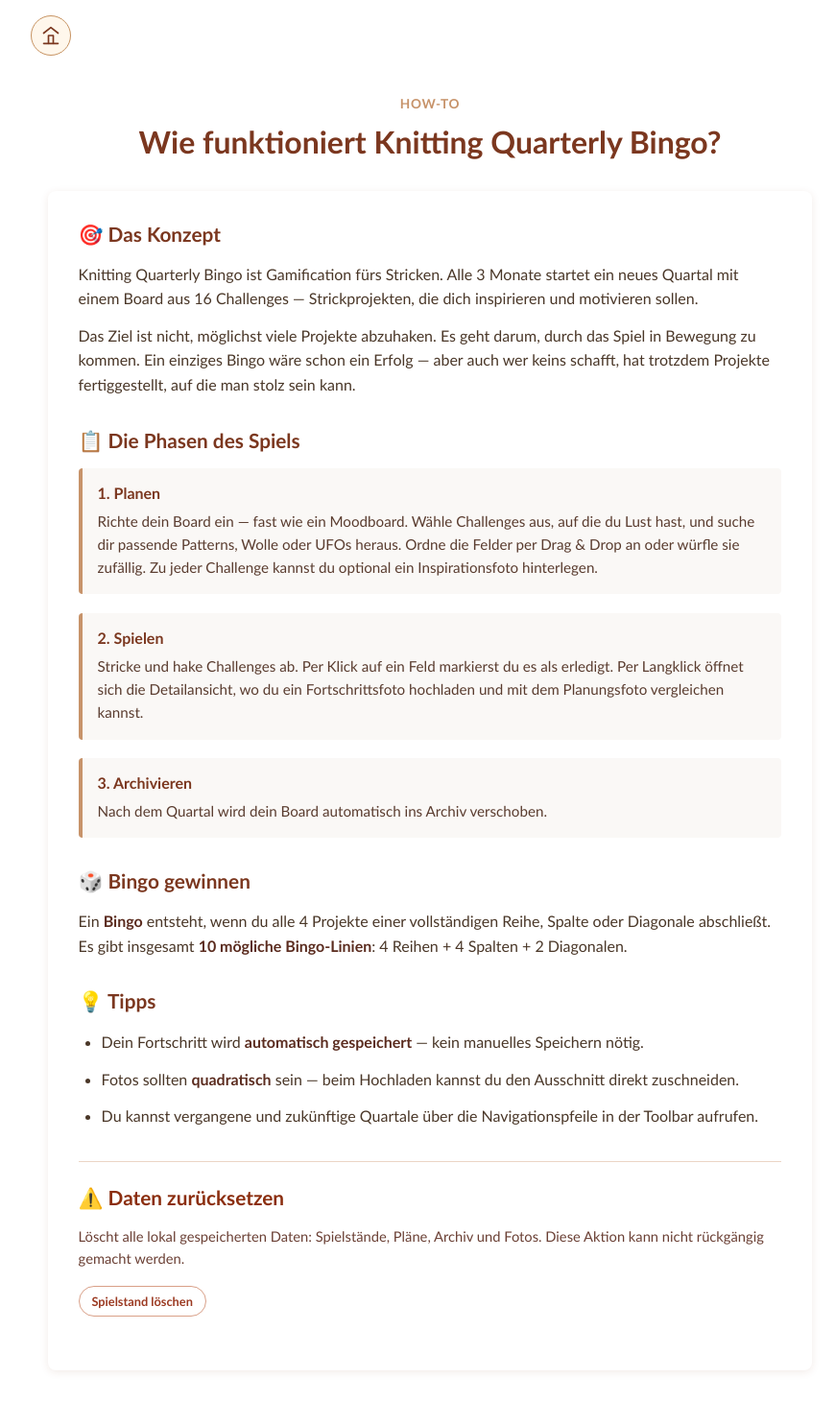
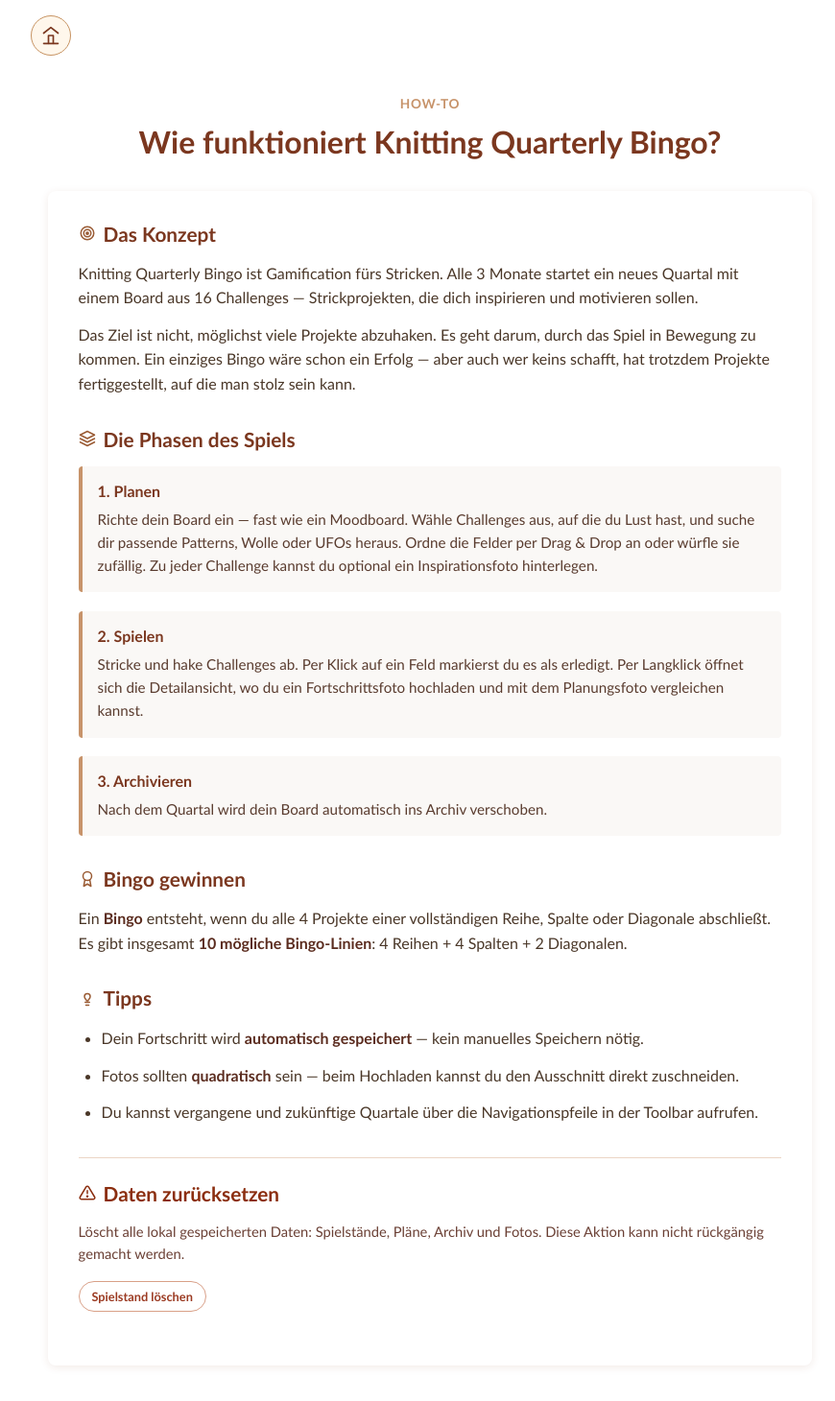
Before and after one commit to flingoflux/knitting-quarterly-bingo, an Angular app: page /how-it-works in a window 1280 px wide. Shown: the whole page at 96% size, without its empty margins (192-1062 px from the left). Built offline with nearby package versions, Linux system fonts and the light colour scheme.

Commit message:
feat: add icon component and update 'How it works' page with icons for improved visual clarity

```diff
--- a/src/app/features/start-page/presentation/pages/how-it-works.component.ts
+++ b/src/app/features/start-page/presentation/pages/how-it-works.component.ts
@@ -3,13 +3,14 @@ import { Router } from '@angular/router';
 import { PageToolbarComponent } from '../../../../shared/ui/organisms/page-toolbar/page-toolbar.component';
 import { PageContainerComponent } from '../../../../shared/ui/templates/page-container/page-container.component';
 import { ButtonComponent } from '../../../../shared/ui/atoms/button/button.component';
+import { IconComponent } from '../../../../shared/ui/atoms/icon/icon.component';
 import { StorageService } from '../../../../core/infrastructure/storage.service';
 import { IndexedDbImageRepository } from '../../../../core/infrastructure/indexed-db-image-repository.service';
 
 @Component({
   selector: 'app-how-to',
   standalone: true,
-  imports: [PageToolbarComponent, PageContainerComponent, ButtonComponent],
+  imports: [PageToolbarComponent, PageContainerComponent, ButtonComponent, IconComponent],
   template: `
     <kq-page-container>
       <kq-page-toolbar
@@ -26,7 +27,7 @@ import { IndexedDbImageRepository } from '../../../../core/infrastructure/indexe
 
         <div class="content">
         <section class="section">
-          <h2>🎯 Das Konzept</h2>
+          <h2 class="section-title"><kq-icon name="target" [size]="18"/>Das Konzept</h2>
           <p>
             Knitting Quarterly Bingo ist Gamification fürs Stricken. Alle 3 Monate startet ein neues
             Quartal mit einem Board aus 16 Challenges — Strickprojekten, die dich inspirieren und motivieren sollen.
@@ -39,7 +40,7 @@ import { IndexedDbImageRepository } from '../../../../core/infrastructure/indexe
         </section>
 
         <section class="section">
-          <h2>📋 Die Phasen des Spiels</h2>
+          <h2 class="section-title"><kq-icon name="layers" [size]="18"/>Die Phasen des Spiels</h2>
           <div class="phase-list">
             <div class="phase">
               <div class="phase-name">1. Planen</div>
@@ -68,7 +69,7 @@ import { IndexedDbImageRepository } from '../../../../core/infrastructure/indexe
         </section>
 
         <section class="section">
-          <h2>🎲 Bingo gewinnen</h2>
+          <h2 class="section-title"><kq-icon name="award" [size]="18"/>Bingo gewinnen</h2>
           <p>
             Ein <strong>Bingo</strong> entsteht, wenn du alle 4 Projekte einer vollständigen
             Reihe, Spalte oder Diagonale abschließt. Es gibt insgesamt <strong>10 mögliche Bingo-Linien</strong>:
@@ -77,7 +78,7 @@ import { IndexedDbImageRepository } from '../../../../core/infrastructure/indexe
         </section>
 
         <section class="section">
-          <h2>💡 Tipps</h2>
+          <h2 class="section-title"><kq-icon name="lightbulb" [size]="18"/>Tipps</h2>
           <ul>
             <li>Dein Fortschritt wird <strong>automatisch gespeichert</strong> — kein manuelles Speichern nötig.</li>
             <li>Fotos sollten <strong>quadratisch</strong> sein — beim Hochladen kannst du den Ausschnitt direkt zuschneiden.</li>
@@ -86,7 +87,7 @@ import { IndexedDbImageRepository } from '../../../../core/infrastructure/indexe
         </section>
 
         <section class="section danger-zone">
-          <h2>⚠️ Daten zurücksetzen</h2>
+          <h2 class="section-title"><kq-icon name="alert-triangle" [size]="18"/>Daten zurücksetzen</h2>
           <p>Löscht alle lokal gespeicherten Daten: Spielstände, Pläne, Archiv und Fotos. Diese Aktion kann nicht rückgängig gemacht werden.</p>
           <kq-button variant="ghost" (click)="clearAllData()">Spielstand löschen</kq-button>
         </section>
@@ -146,6 +147,21 @@ import { IndexedDbImageRepository } from '../../../../core/infrastructure/indexe
       color: #7b371f;
       margin: 0 0 1rem 0;
       font-weight: 600;
+    }
+
+    .section-title {
+      display: inline-flex;
+      align-items: center;
+      gap: 0.5rem;
+    }
+
+    .section-title kq-icon {
+      color: #9a5b34;
+      flex-shrink: 0;
+    }
+
+    .danger-zone .section-title kq-icon {
+      color: #8b2e0f;
     }
 
     p {
--- a/src/app/shared/ui/atoms/icon/icon.component.ts
+++ b/src/app/shared/ui/atoms/icon/icon.component.ts
@@ -17,7 +17,12 @@ export type KqIconName =
   | 'check'
   | 'star'
   | 'close'
-  | 'question';
+  | 'question'
+  | 'target'
+  | 'layers'
+  | 'award'
+  | 'lightbulb'
+  | 'alert-triangle';
 
 const ICONS: Record<KqIconName, string> = {
   home: `<path d="M3 9l9-7 9 7"/><path d="M9 22V12h6v10"/><path d="M21 22H3"/>`,
@@ -36,6 +41,11 @@ const ICONS: Record<KqIconName, string> = {
   star: `<polygon points="12 2 15.09 8.26 22 9.27 17 14.14 18.18 21.02 12 17.77 5.82 21.02 7 14.14 2 9.27 8.91 8.26 12 2"/>`,
   close: `<line x1="18" y1="6" x2="6" y2="18"/><line x1="6" y1="6" x2="18" y2="18"/>`,
   question: `<path d="M9 9a3 3 0 0 1 6 0c0 2-3 3-3 3"/><circle cx="12" cy="16.5" r="0.7" fill="currentColor"/>`,
+  target: `<circle cx="12" cy="12" r="9"/><circle cx="12" cy="12" r="5"/><circle cx="12" cy="12" r="1.5" fill="currentColor"/>`,
+  layers: `<polygon points="12 2 22 7 12 12 2 7 12 2"/><polyline points="2 12 12 17 22 12"/><polyline points="2 17 12 22 22 17"/>`,
+  award: `<circle cx="12" cy="8" r="6"/><polyline points="8.5 13.5 7 22 12 19 17 22 15.5 13.5"/>`,
+  lightbulb: `<path d="M9 18h6"/><path d="M10 22h4"/><path d="M8 10a4 4 0 1 1 8 0c0 1.7-.8 2.8-1.7 3.8-.7.8-1.3 1.4-1.3 2.2h-2c0-.8-.6-1.4-1.3-2.2C8.8 12.8 8 11.7 8 10Z"/>`,
+  'alert-triangle': `<path d="M10.29 3.86 1.82 18a2 2 0 0 0 1.71 3h16.94a2 2 0 0 0 1.71-3L13.71 3.86a2 2 0 0 0-3.42 0Z"/><line x1="12" y1="9" x2="12" y2="13"/><circle cx="12" cy="17" r="0.7" fill="currentColor"/>`,
 };
 
 @Component({
```
